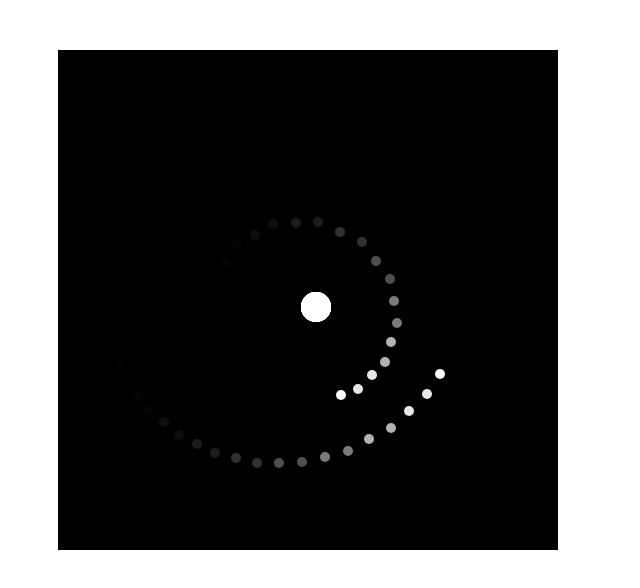
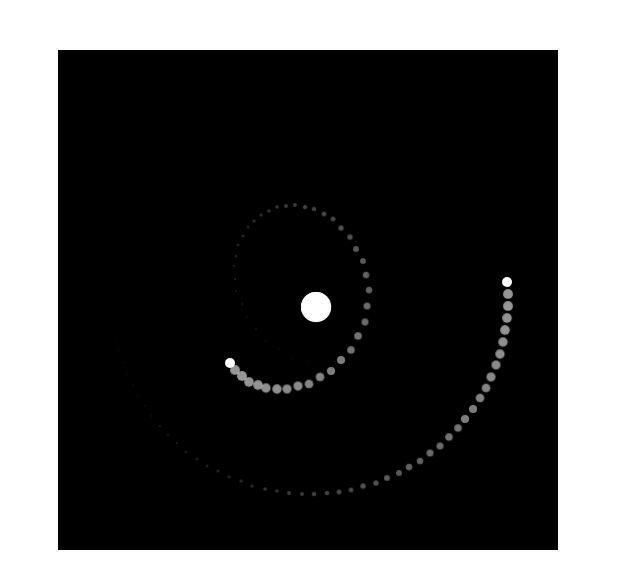
Before and after one commit to rendely/physics-simulations, a plain HTML site: page index.html in a window 1280 px wide. Shown: the whole page, without its empty margins (0-640 px from the left). Drawn offline with Linux system fonts and the light colour scheme.

Commit message:
Small tweaks

```diff
--- a/script.js
+++ b/script.js
@@ -14,8 +14,8 @@ class Body {
 }
 
 const bodies = [
-    new Body('small', 5, 10, 150, 250, 0, -18),
-    new Body('small2', 5, 10, 450, 250, 0, -18),
+    new Body('small', 5, 10, 150, 250, 0, -9),
+    new Body('small2', 5, 10, 450, 250, 0, -12),
     new Body('big', 15, 3000, 250, 250)
 ]
 
@@ -40,8 +40,8 @@ bodyInteraction = (a, b) => {
     const yDist = a.y - b.y;
     const r = Math.sqrt( xDist**2 + yDist**2);
     const theta = Math.atan2(yDist, xDist);
-    const xAcc = 3/r*Math.cos(theta)*b.m/a.m;
-    const yAcc = -3/r*Math.sin(theta)*b.m/a.m;
+    const xAcc = 1/r*Math.cos(theta)*b.m/a.m;
+    const yAcc = -1/r*Math.sin(theta)*b.m/a.m;
     a.vx += xAcc;
     a.vy += yAcc;
     if (r <= a.r + b.r+15) {
--- a/style.css
+++ b/style.css
@@ -15,11 +15,10 @@
 
 .hidden {
      opacity: 0;
-     animation: fadeOut 0.5s;
-     animation-iteration-count: 1;
+     animation: fadeOut 2s;
   }
 
 @keyframes fadeOut {
-    0% {opacity: 1}
-    99% {opacity: 0;}
+    0% {opacity: 0.6; transform: scale(1)}
+    99% {opacity: 0; transform: scale(0)}
 }
```
